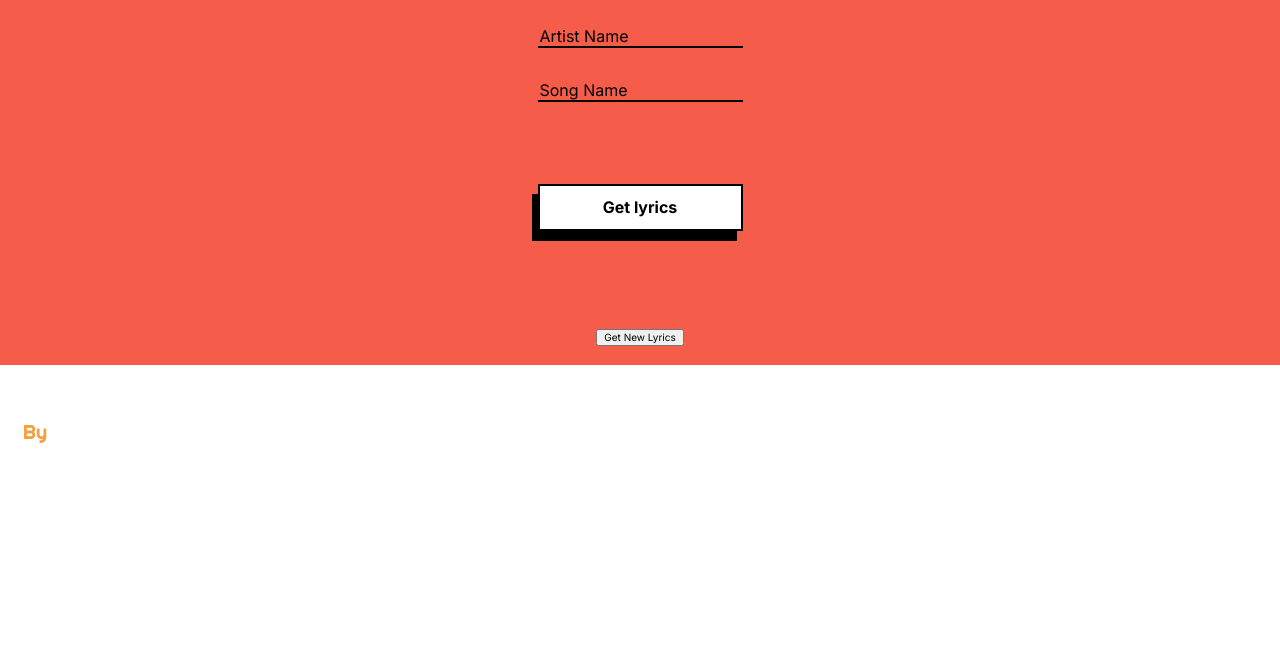
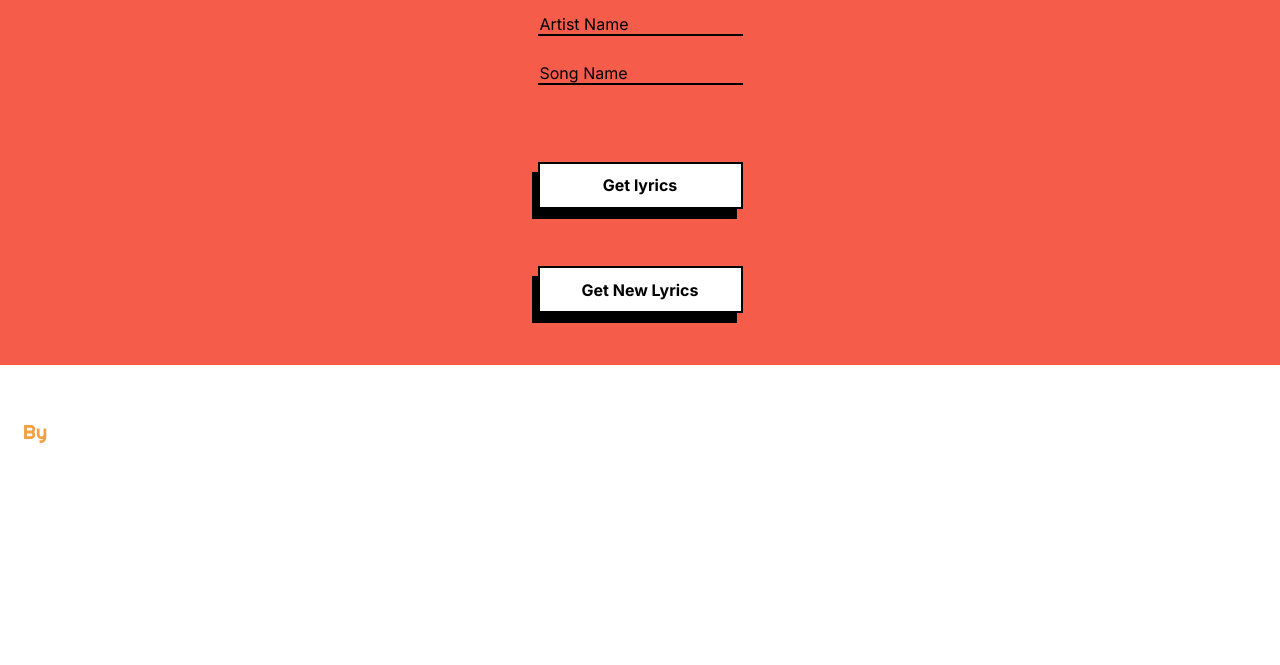
Before and after one commit to kyem-asa/getlyrics-app, a plain HTML site: page index.html in a window 1280 px wide. Shown: the part 135-800 px from the top of the page. Drawn offline with nearby package versions, Linux system fonts and the light colour scheme.

Commit message:
updating css again

```diff
--- a/css/style.css
+++ b/css/style.css
@@ -128,7 +128,7 @@ div>label+label{
 
 }
 
-/* .get-new{
+.get-new{
   height: 4.7rem;
   width: 20.5rem;
   border:0.2rem solid black;
@@ -141,7 +141,7 @@ div>label+label{
   bottom:7%;
 
 
-} */
+}
 
 
 
```
